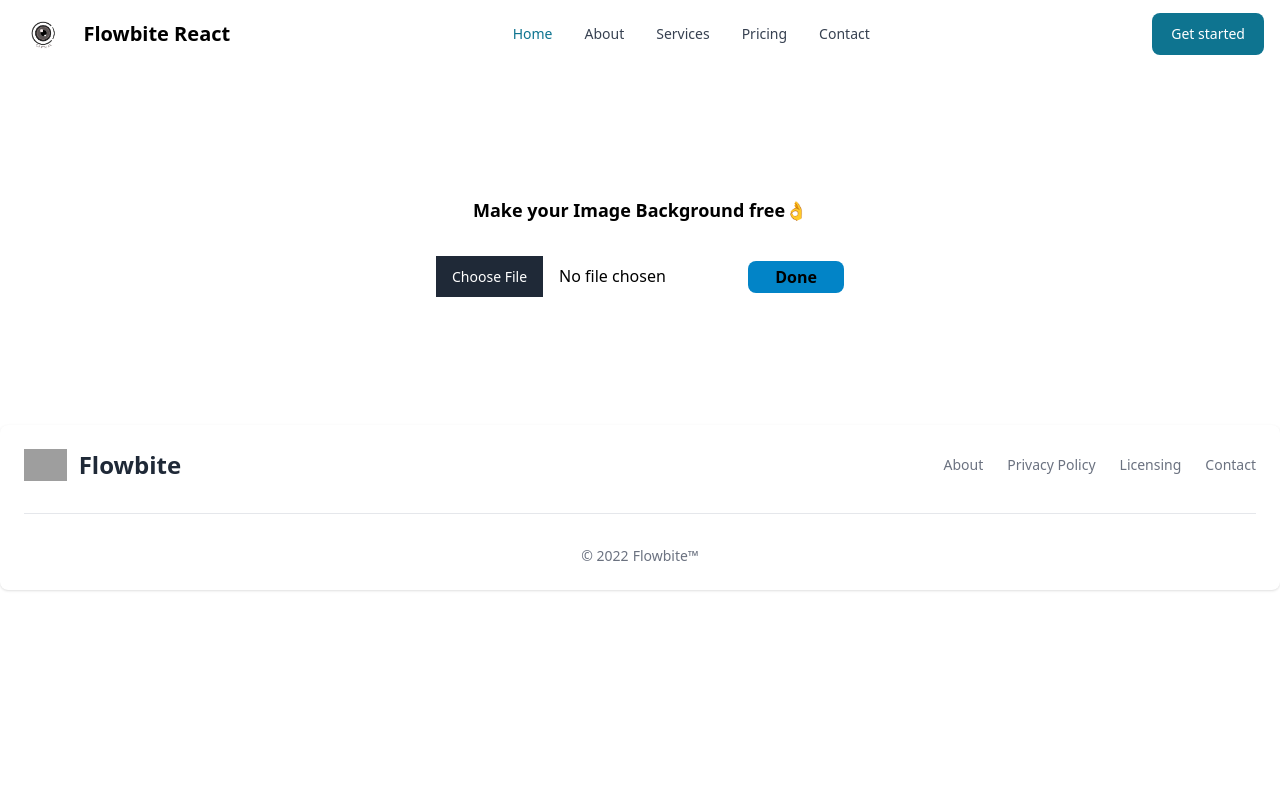
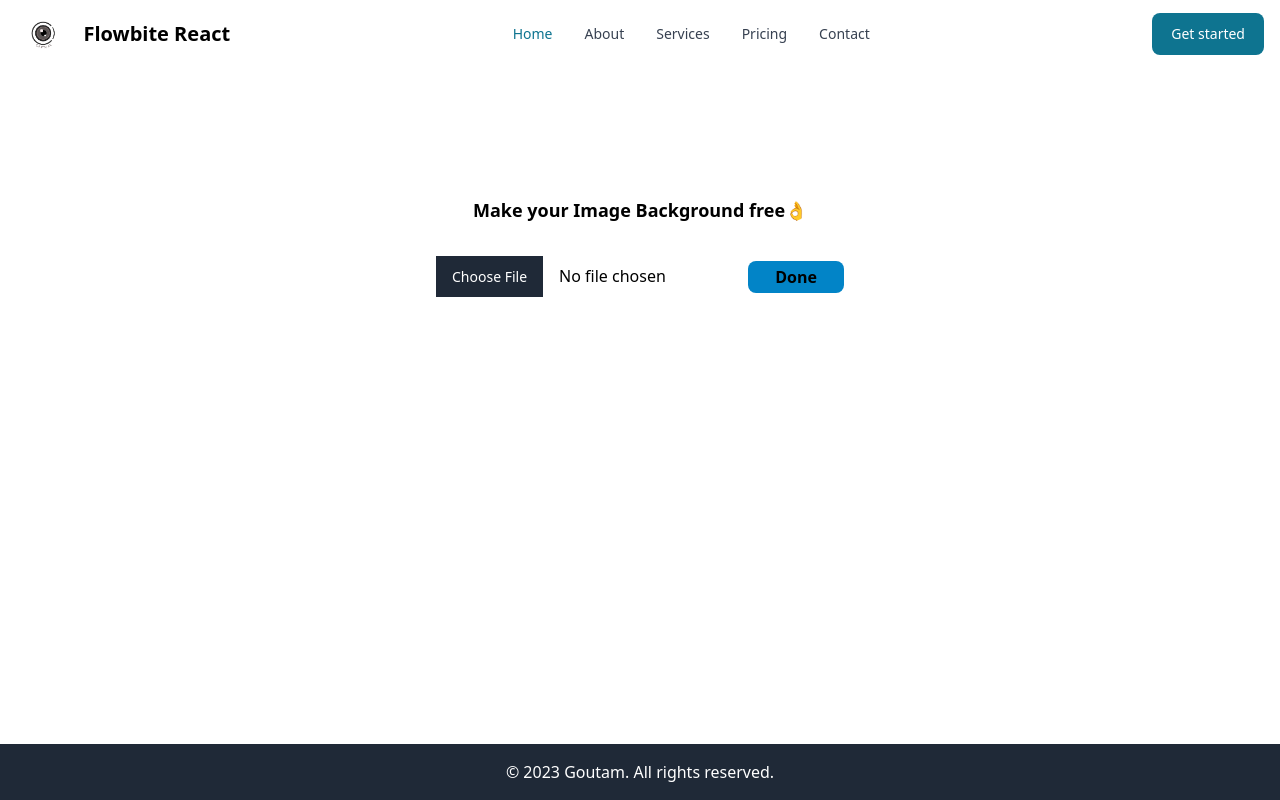
Before and after one commit to Goutam-04/image-editor, a React (Create React App) app: page / in a window 1280 px wide. Built offline with nearby package versions, Linux system fonts and the light colour scheme; grey boxes are pictures that could not be loaded.

Commit message:
add the footer

```diff
--- a/src/components/MyFooter/MyFooter.js
+++ b/src/components/MyFooter/MyFooter.js
@@ -1,40 +1,21 @@
-'use client';
+import React from 'react'
 
-import { Footer } from 'flowbite-react';
+const FooterWithLogo = () => {
 
-export default function FooterWithLogo() {
+    let d=new Date();
+    let year=d.getFullYear()
+
   return (
-    <Footer container>
-      <div className="w-full text-center">
-        <div className="w-full justify-between sm:flex sm:items-center sm:justify-between">
-          <Footer.Brand
-            alt="Flowbite Logo"
-            href="https://flowbite.com"
-            name="Flowbite"
-            src="https://flowbite.com/docs/images/logo.svg"
-          />
-          <Footer.LinkGroup>
-            <Footer.Link href="#">
-              About
-            </Footer.Link>
-            <Footer.Link href="#">
-              Privacy Policy
-            </Footer.Link>
-            <Footer.Link href="#">
-              Licensing
-            </Footer.Link>
-            <Footer.Link href="#">
-              Contact
-            </Footer.Link>
-          </Footer.LinkGroup>
-        </div>
-        <Footer.Divider />
-        <Footer.Copyright
-          by="Flowbite™"
-          href="#"
-          year={2022}
-        />
-      </div>
-    </Footer>
+
+    <div className='flex justify-center items-center '>
+
+     <footer class="bg-gray-800 text-white p-4 mt-auto absolute bottom-0 insert-x-0 w-full">
+    <div class="container mx-auto text-center">
+      <p>&copy; {new Date().getFullYear()} Goutam. All rights reserved.</p>
+    </div>
+  </footer>
+    </div>
   )
 }
+
+export default FooterWithLogo
--- a/src/components/Navbaar/Navbaar.js
+++ b/src/components/Navbaar/Navbaar.js
@@ -33,7 +33,7 @@ const Navbaar = () => {
             Home
           </p>
         </Navbar.Link>
-        <Navbar.Link href="#">
+        <Navbar.Link href="">
           About
         </Navbar.Link>
         <Navbar.Link href="#">
```
Also changed, not shown: src/components/MyFooter/footer.css (deleted), src/components/Navbaar/Navbaar.css (deleted).
